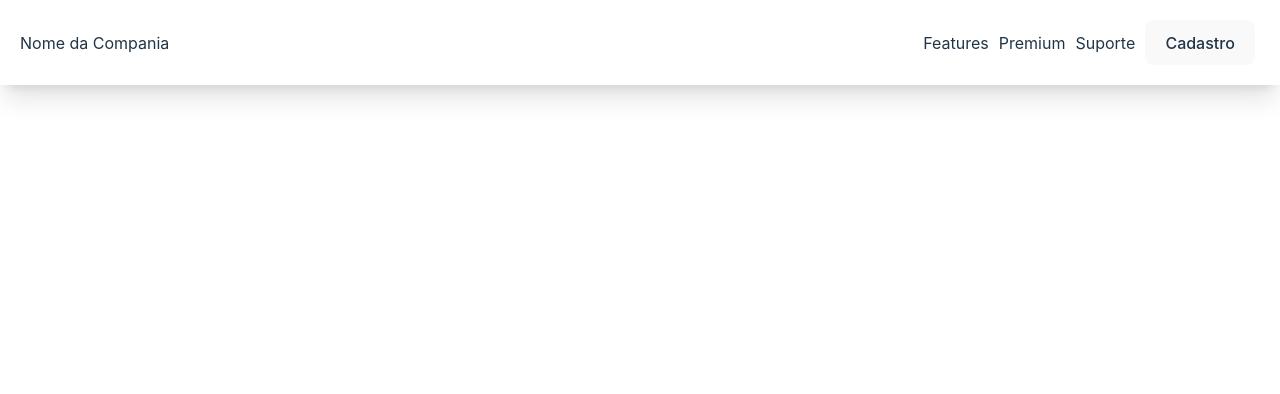
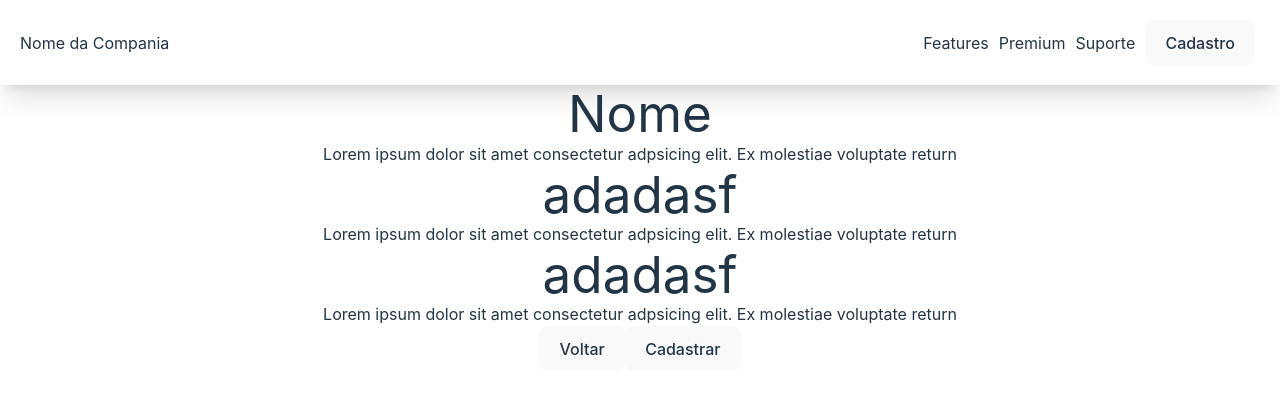
Before and after one commit to Walisson-Vilela/CoderHouse-project, a React (Vite) app in the folder e-commerce/: page / in a window 1280 px wide. Shown: the top 394 px of the page. Built offline with nearby package versions, Linux system fonts and the light colour scheme.

Commit message:
[STYLE] = Atualizacao no estilo
Atualizacao no estilo

```diff
--- a/e-commerce/src/App.tsx
+++ b/e-commerce/src/App.tsx
@@ -1,5 +1,6 @@
 import { Header } from './components/Header'
 import './App.css'
+import { Hero } from './components/Hero'
 
 
 function App() {
@@ -8,6 +9,7 @@ function App() {
   return (
     <div className='App'>
       <Header />
+      <Hero />
 
     </div>
   )
--- a/e-commerce/src/components/Header/styles.css
+++ b/e-commerce/src/components/Header/styles.css
@@ -2,16 +2,6 @@
     box-sizing: border-box;
 }
 
-.navBar {
-    background: #fff;
-    box-shadow: 0.125rem .25rem rgba(0, 0, 0, .075);
-    display: flex;
-    padding: 20px;
-    width: 100%;
-    justify-content: space-between;
-    align-items: center;
-
-}
 
 ul {
     list-style: none;
--- a/e-commerce/src/components/Hero/index.tsx
+++ b/e-commerce/src/components/Hero/index.tsx
@@ -15,6 +15,10 @@ const Hero = () => {
                     </div>
                 </React.Fragment>
             ))}
+                    <div>
+                        <button >Voltar</button>
+                        <button >Cadastrar</button>
+                    </div>
 
         </>
     )
```
